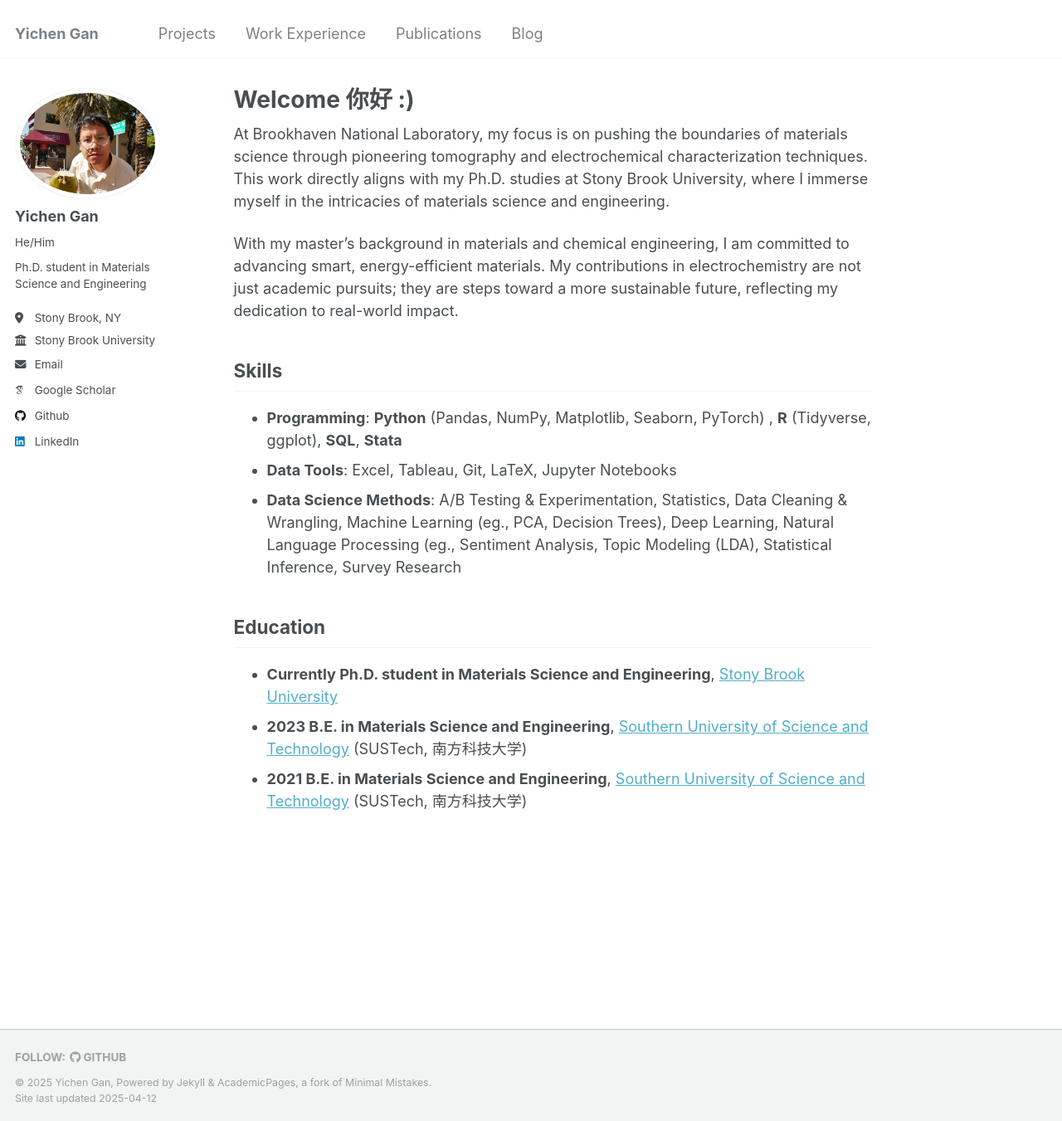
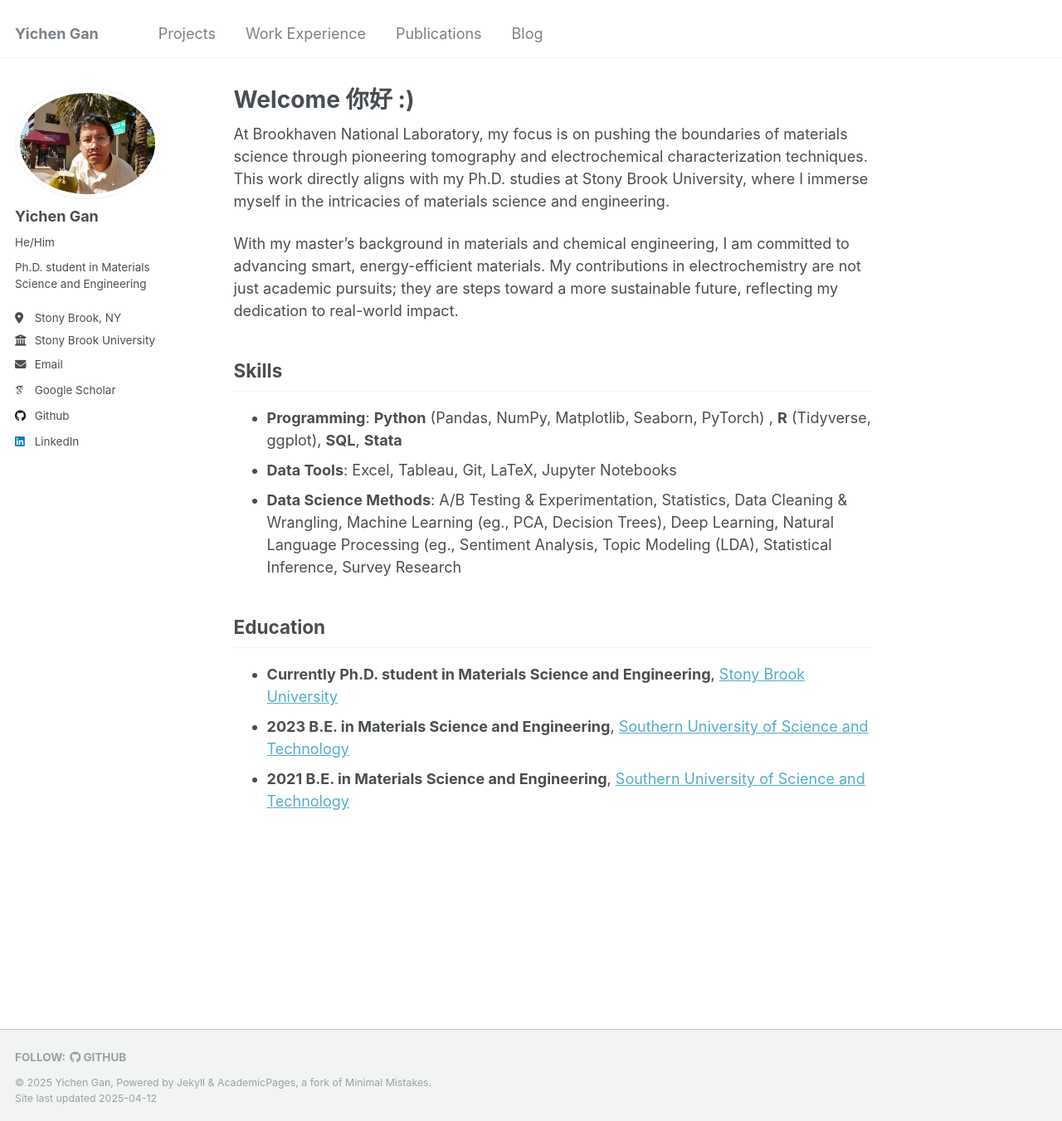
Before and after one commit to YichenGan/yichengan.github.io, a Jekyll site: the page built from _pages/about.md, in a window 1280 px wide and 1351 px high. Shown: the whole window at 83% size. Built offline with Jekyll 4.4.1, drawn with Linux system fonts in a browser that asks for light colours; some web fonts are replaced.

Commit message:
Update about.md

```diff
--- a/_pages/about.md
+++ b/_pages/about.md
@@ -20,5 +20,5 @@ With my master's background in materials and chemical engineering, I am committe
 
 ## Education
 - **Currently Ph.D. student in Materials Science and Engineering**, [Stony Brook University](https://www.stonybrook.edu/)
-- **2023 B.E. in Materials Science and Engineering**, [Southern University of Science and Technology](https://www.sustech.edu.cn/en/) (SUSTech, 南方科技大学)
-- **2021 B.E. in Materials Science and Engineering**, [Southern University of Science and Technology](https://www.sustech.edu.cn/en/) (SUSTech, 南方科技大学)
+- **2023 B.E. in Materials Science and Engineering**, [Southern University of Science and Technology](https://www.sustech.edu.cn/en/)
+- **2021 B.E. in Materials Science and Engineering**, [Southern University of Science and Technology](https://www.sustech.edu.cn/en/)
```
